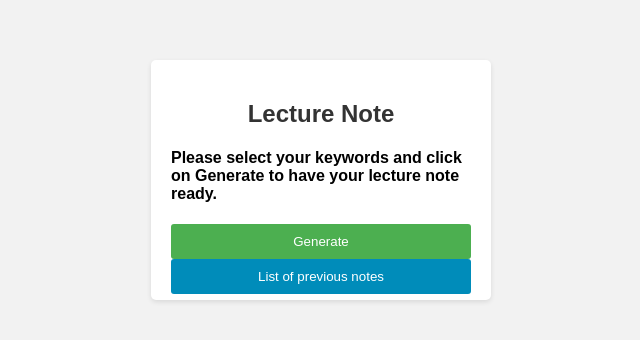
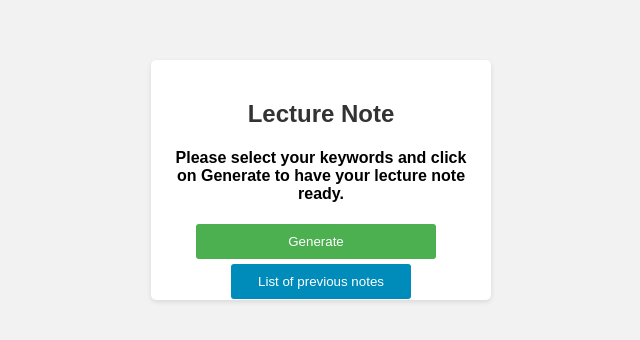
Before and after one commit to Imanm02/LectureNote-ChormeExtension, a browser extension: page nextpage.html in a window 1280 px wide. Shown: the part 220-560 px from the top of the page, without its empty margins (319-959 px from the left). Drawn offline with Linux system fonts and the light colour scheme.

Commit message:
add margin-top for notesBtn

```diff
--- a/nextpage.html
+++ b/nextpage.html
@@ -12,8 +12,12 @@
             your lecture note ready.
         </h4>
 
-        <button id="generateBtn">Generate</button>
-        <button id="notesBtn">List of previous notes</button>
+        <span class="button-spacing">
+            <button id="generateBtn">Generate</button>
+        </span>
+        <span class="button-spacing">
+            <button id="notesBtn">List of previous notes</button>
+        </span>
     </div>
     <script src="nextpage.js"></script>
 </body>
--- a/styles.css
+++ b/styles.css
@@ -15,6 +15,7 @@ body {
     padding: 20px;
     border-radius: 5px;
     box-shadow: 0 2px 5px rgba(0, 0, 0, 0.1);
+    text-align: center;
 }
 
 h2 {
@@ -24,6 +25,9 @@ h2 {
 
 form {
     margin-top: 20px;
+    display: flex;
+    flex-direction: column;
+    gap: 10px;
 }
 
 input[type="text"],
@@ -51,13 +55,14 @@ button:hover {
 }
 
 #generateBtn {
-    width: 100%;
+    width: 80%;
     padding: 10px;
     background-color: #4CAF50;
     color: #fff;
     border: none;
     border-radius: 3px;
     cursor: pointer;
+    margin-right: 10px;
 }
 
 #generateBtn:hover {
@@ -65,15 +70,20 @@ button:hover {
 }
 
 #notesBtn {
-    width: 100%;
+    width: 60%;
     padding: 10px;
     background-color: #008CBA;
     color: #fff;
     border: none;
     border-radius: 3px;
     cursor: pointer;
+    margin-top: 5px;
 }
 
 #notesBtn:hover {
     background-color: #006080;
 }
+
+.button-spacing {
+    margin-top: 10px;
+}
```
